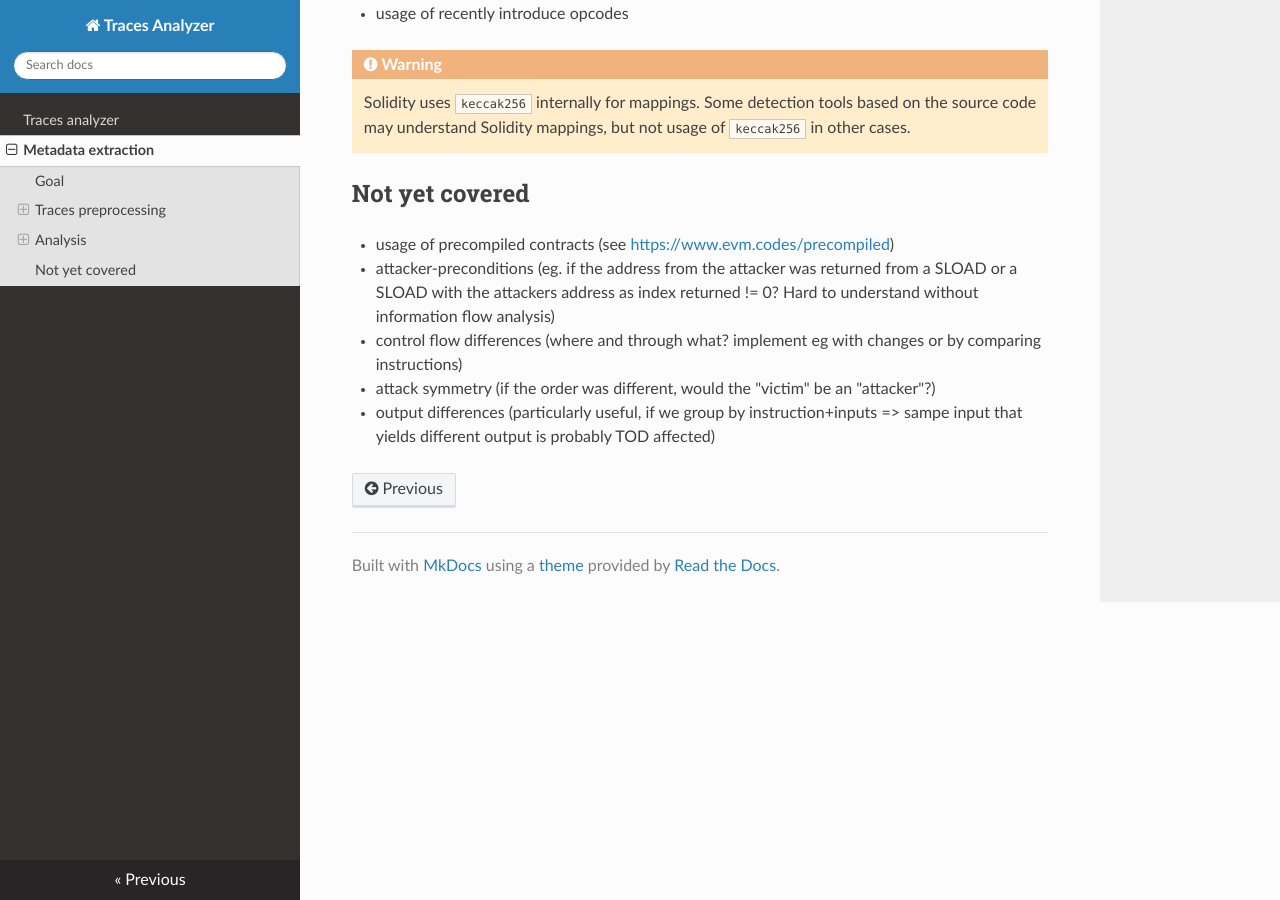
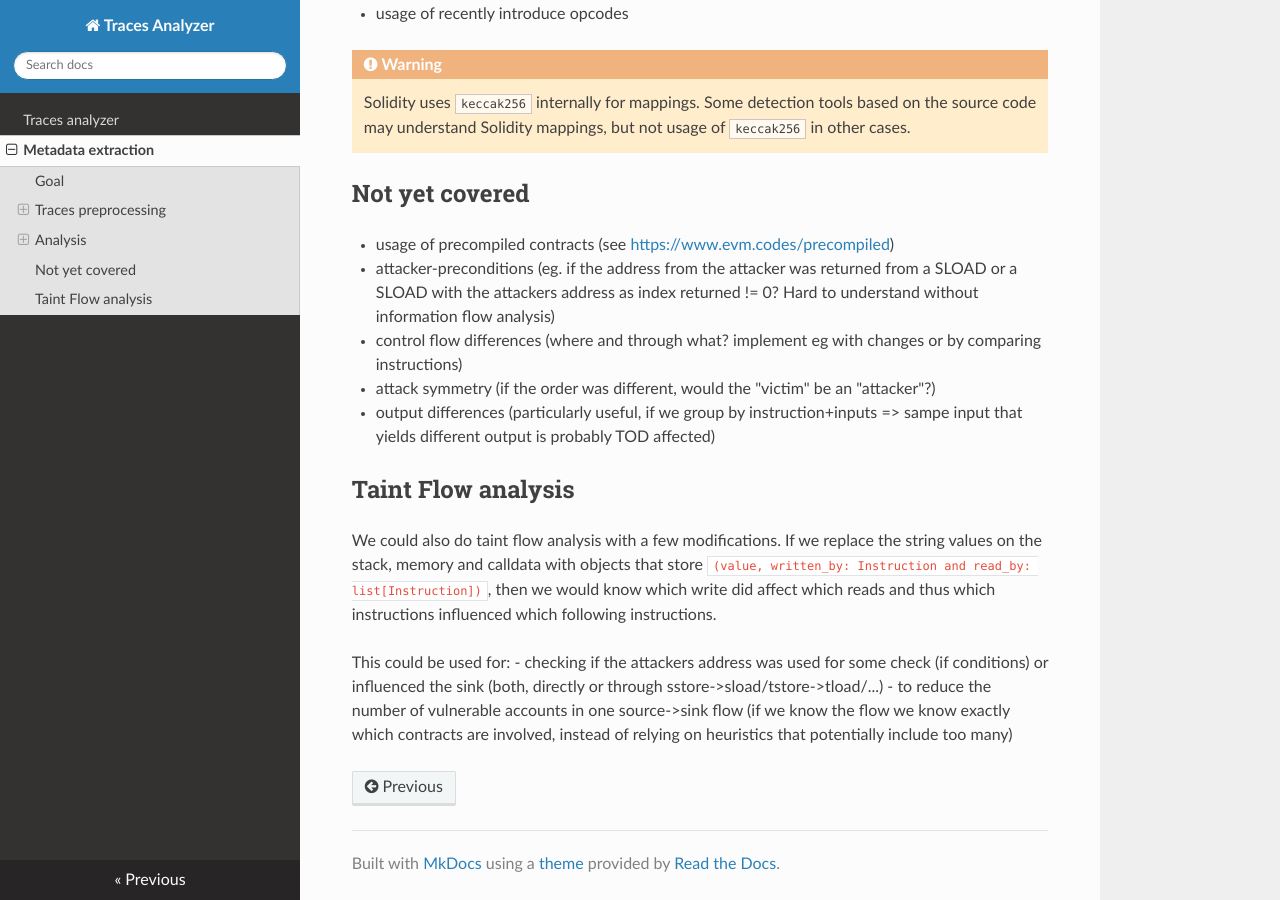
Before and after one commit to TOD-theses/traces_analyzer, an MkDocs documentation site: the page built from docs/metadata_extraction.md, in a window 1280 px wide and 900 px high, scrolled down 4153 px. Built offline with MkDocs 1.6.1, drawn with Linux system fonts in a browser that asks for light colours; nearby versions of some CDN libraries.

Commit message:
docs: add taint flow section

```diff
--- a/docs/metadata_extraction.md
+++ b/docs/metadata_extraction.md
@@ -152,3 +152,11 @@ We record all executed unique instructions, eg to understand if hashing was used
 - control flow differences (where and through what? implement eg with changes or by comparing instructions)
 - attack symmetry (if the order was different, would the "victim" be an "attacker"?)
 - output differences (particularly useful, if we group by instruction+inputs => sampe input that yields different output is probably TOD affected)
+
+## Taint Flow analysis
+
+We could also do taint flow analysis with a few modifications. If we replace the string values on the stack, memory and calldata with objects that store `(value, written_by: Instruction and read_by: list[Instruction])`, then we would know which write did affect which reads and thus which instructions influenced which following instructions.
+
+This could be used for:
+- checking if the attackers address was used for some check (if conditions) or influenced the sink (both, directly or through sstore->sload/tstore->tload/...)
+- to reduce the number of vulnerable accounts in one source->sink flow (if we know the flow we know exactly which contracts are involved, instead of relying on heuristics that potentially include too many)
```
